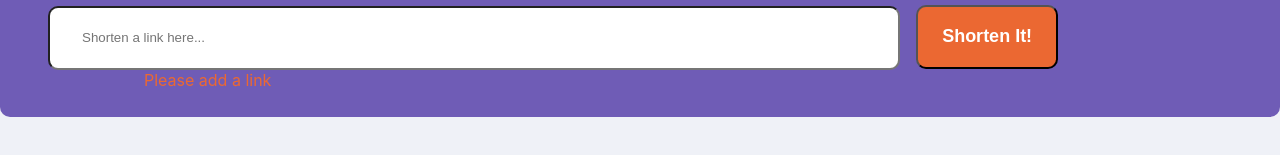
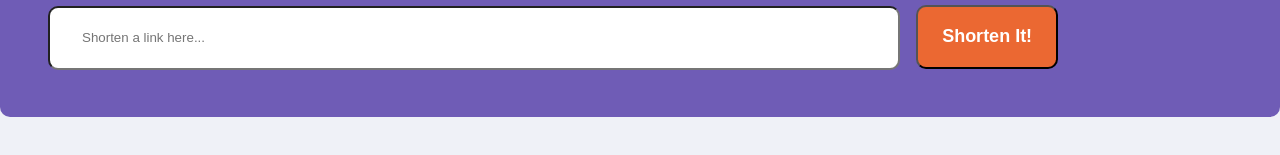
Before and after one commit to DamiCode18/urlshortner, a Next.js app: page /components/shortit in a window 1280 px wide. Shown: the part 195-350 px from the top of the page. Built offline with nearby package versions, Linux system fonts and the light colour scheme.

Commit message:
error text fixed

```diff
--- a/pages/components/Navbar.js
+++ b/pages/components/Navbar.js
@@ -37,7 +37,7 @@ export default class Navbar extends Component {
 					{/* <a onClick={this.handleMode} className="mx-4 cursor-pointer">
 						{dark ? 'Lightmode' : 'Darkmode'}
 					</a> */}
-					<Link href="/login">
+					<Link href="#">
 						<a className={navStyle.btn}>Login</a>
 					</Link>
 				</div>
--- a/pages/components/shortit.js
+++ b/pages/components/shortit.js
@@ -6,7 +6,8 @@ class shortit extends Component {
 	state = {
 		input: '',
 		myData: [],
-		isLoading: false
+		isLoading: false,
+		errText: false
 	};
 
 	onChange = (e) => {
@@ -30,6 +31,10 @@ class shortit extends Component {
 	};
 	onSubmit = (e) => {
 		e.preventDefault();
+		this.state.input == '' &&
+			this.setState({
+				errText: true
+			});
 		this.state.input && this.onLoad();
 		axios
 			.post(`https://api.shrtco.de/v2/shorten?url=${this.state.input}`)
@@ -37,13 +42,14 @@ class shortit extends Component {
 				this.setState({
 					myData: [ ...this.state.myData, res.data.result ],
 					isLoading: false,
-					input: ''
+					input: '',
+					errText: false
 				})
 			)
 			.catch((err) => console.log(err));
 	};
 	render() {
-		const { myData, input, isLoading } = this.state;
+		const { myData, input, isLoading, errText } = this.state;
 		return (
 			<div>
 				<div className={shortStyle.shrt}>
@@ -62,7 +68,7 @@ class shortit extends Component {
 							<button className={shortStyle.btn}>Shorten It!</button>
 						)}
 
-						{input == '' && <div className={shortStyle.adjust}>Please add a link</div>}
+						{errText && input == '' && <div className={shortStyle.adjust}>Please add a link</div>}
 					</form>
 				</div>
 				{myData.length >= 1 &&
--- a/pages/components/shortner.js
+++ b/pages/components/shortner.js
@@ -12,7 +12,7 @@ export default function shortner() {
 						Build your brand's recognition and get detailed insights on how your links are performing
 					</p>
 					<div className="mt-8">
-						<Link href="/login">
+						<Link href="#">
 							<a className={shortnerStyle.btn}>Get started</a>
 						</Link>
 					</div>
```
